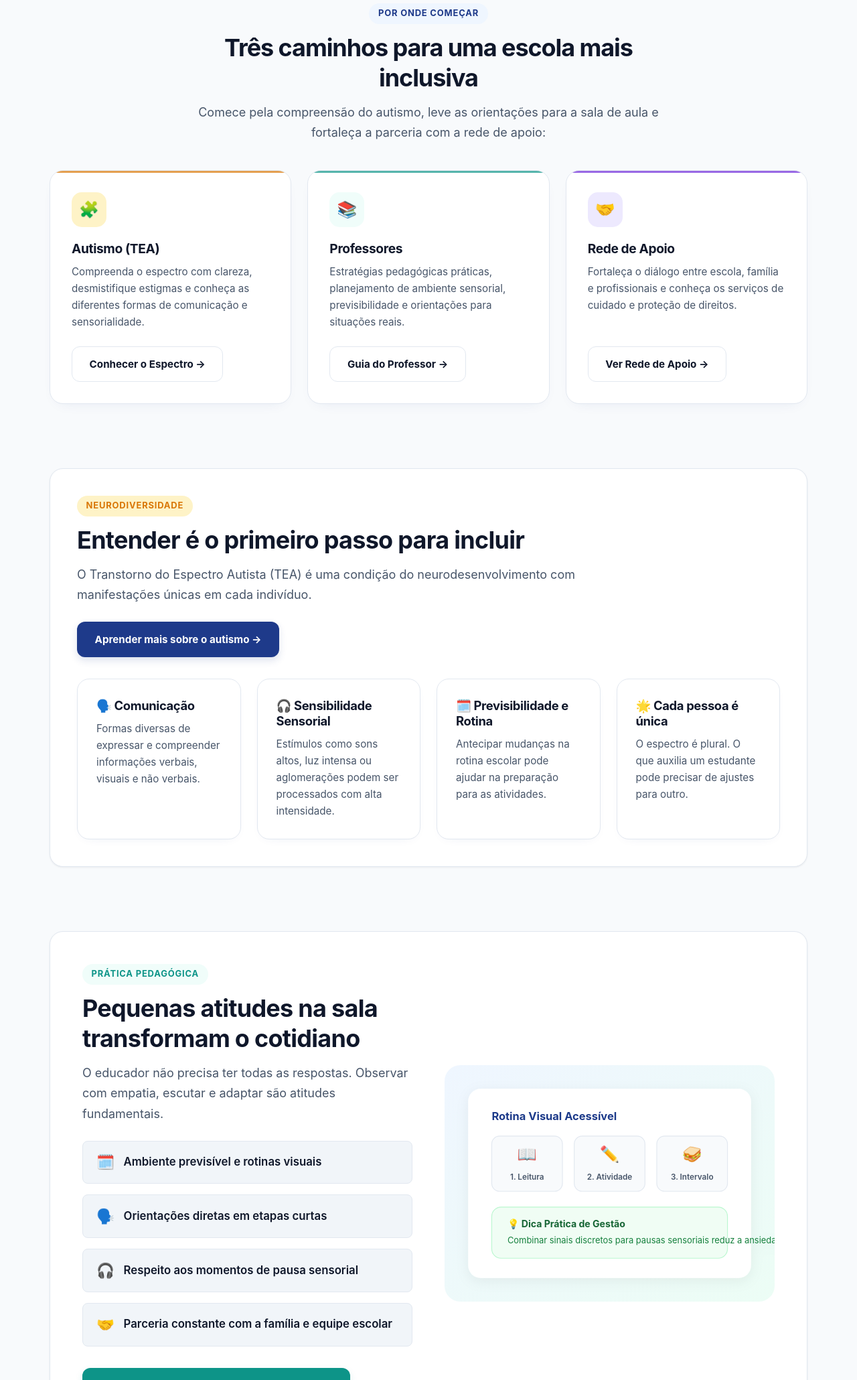
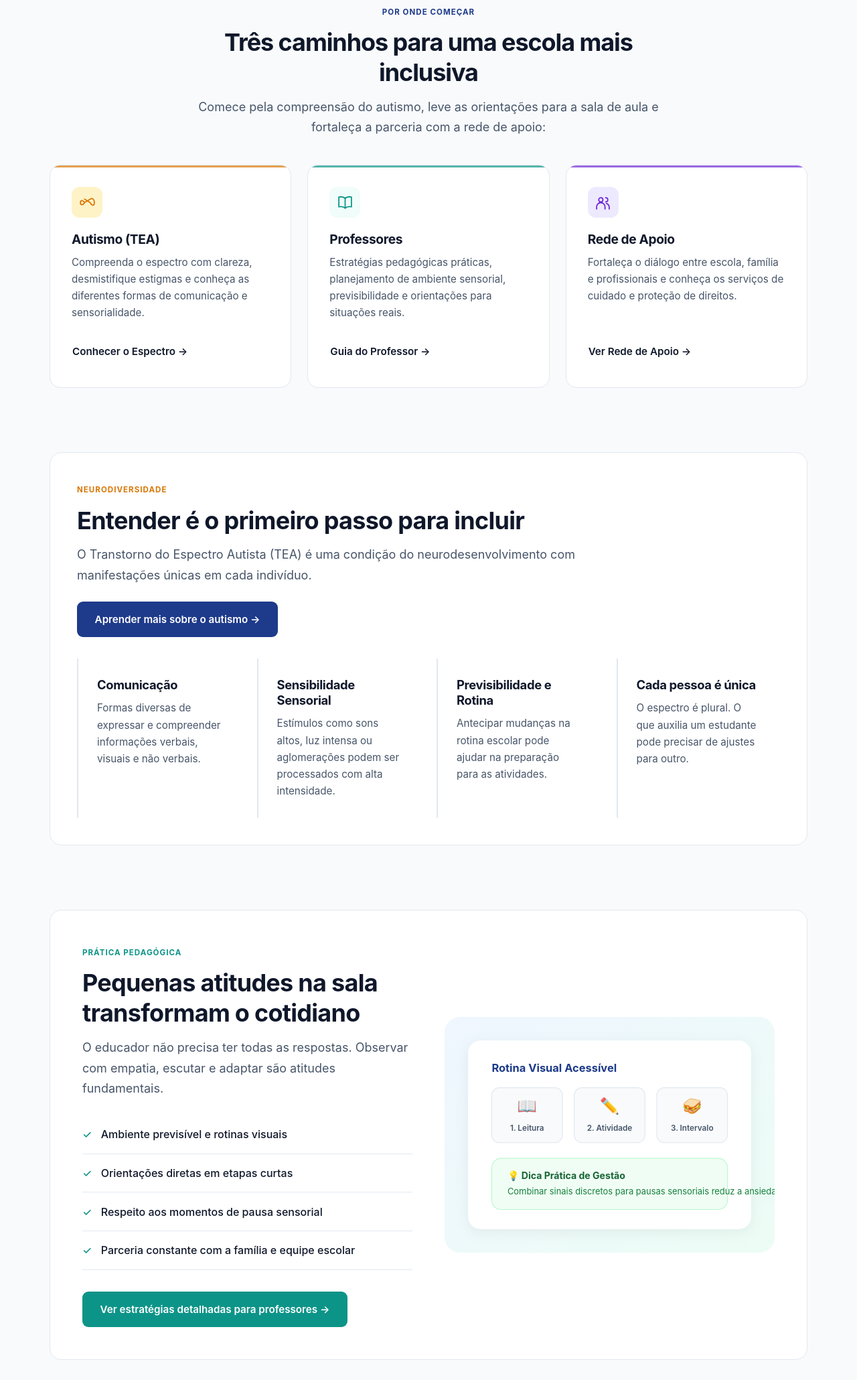
Before and after one commit to Winchestterone13/acolher-educacional, a plain HTML site: page index.html in a window 1280 px wide. Shown: the part 740-2800 px from the top of the page at 67% size. Drawn offline with Linux system fonts and the light colour scheme.

Commit message:
refine visual styling and icons

```diff
--- a/assets/css/refinements.css
+++ b/assets/css/refinements.css
@@ -31,36 +31,37 @@
 }
 .accessibility-toolbar { background: #f8fafc; }
 .hero {
-  border-radius: 26px;
-  background: linear-gradient(125deg, #eff6ff 0%, #f0fdfa 72%, #fef8df 100%);
+  border-radius: 22px;
+  background: linear-gradient(115deg, #eff6ff, #f0fdfa);
   border-color: #e0ecf5;
-  box-shadow: 0 14px 42px -24px rgba(30,58,138,.2), inset 0 0 0 5px rgba(255,255,255,.4);
+  box-shadow: none;
   padding: 3.25rem 2.75rem;
 }
 .hero h1 { line-height: 1.17; letter-spacing: -.04em; }
-.hero .subtitle { background: rgba(255,255,255,.85); box-shadow: 0 2px 6px rgba(30,58,138,.025); }
+.hero .subtitle { background: transparent; box-shadow: none; padding-left: 0; border: 0; }
 .hero .description { max-width: 56ch; }
 .hero-buttons { gap: .75rem; }
-.btn { border-radius: 12px; font-weight: 650; }
-.btn.primary { box-shadow: 0 5px 12px rgba(30,58,138,.14); }
-.btn.secondary { box-shadow: 0 5px 12px rgba(13,148,136,.13); }
+.btn { border-radius: 9px; font-weight: 600; }
+.btn.primary { box-shadow: none; }
+.btn.secondary { box-shadow: none; }
 .btn.outline { background: rgba(255,255,255,.8); }
 .section-header h2 { letter-spacing: -.03em; line-height: 1.25; }
 .section-description { max-width: 68ch; }
 .section-header .section-description { margin-left: auto; margin-right: auto; }
 .audience-card {
-  border-radius: 20px;
+  border-radius: 16px;
   border-color: #e2e8f0;
   padding: 2rem;
-  box-shadow: 0 8px 24px -16px rgba(30,58,138,.16);
+  box-shadow: none;
 }
 .audience-card::before { opacity: .7; height: 3px; }
 .audience-card.amber::before { background: var(--accent-amber); }
 .audience-card.teal::before { background: var(--secondary); }
 .audience-card.purple::before { background: var(--accent-purple); }
-.audience-card .icon-box { border-radius: 15px; width: 52px; height: 52px; }
+.audience-card .icon-box { border-radius: 12px; width: 46px; height: 46px; }
+.icon-box svg { width: 25px; height: 25px; }
 .audience-card .btn { align-self: flex-start; }
-.card, .helpline-card { border-radius: 18px; box-shadow: 0 5px 20px -14px rgba(30,58,138,.2); }
+.card, .helpline-card { border-radius: 14px; box-shadow: none; }
 .card h3, .card h4, .audience-card h3 { letter-spacing: -.02em; }
 .page-nav { border-radius: 16px; }
 .site-footer { background: linear-gradient(180deg,#fff,#f3f8fc); padding-top: 3rem; border-top-color: #dce7f1; }
@@ -74,6 +75,19 @@
 body.high-contrast .audience-card, body.high-contrast .btn.outline,
 body.high-contrast .accessibility-toolbar { background: #fff; border-color: #000; box-shadow: none; }
 body.high-contrast .audience-card::before { background: #000; }
+/* Menos molduras repetidas; títulos e divisores organizam a leitura. */
+.section-badge { background: transparent; border-radius: 0; padding: 0; font-size: .72rem; letter-spacing: .09em; }
+.section-badge.teal, .section-badge.amber, .section-badge.purple { background: transparent; }
+.audience-card:hover { transform: translateY(-2px); box-shadow: 0 8px 22px -16px rgba(30,58,138,.22); }
+.audience-card .btn.outline { padding: .5rem 0; border-color: transparent; background: transparent; border-radius: 0; }
+.audience-card .btn.outline:hover { color: var(--primary); text-decoration: underline; text-underline-offset: 4px; }
+.autism-preview, .teachers-preview { border-radius: 18px; box-shadow: none; }
+.autism-preview .card { background: transparent; border: 0; border-left: 2px solid var(--border); border-radius: 0; }
+.practice-list { gap: 0; }
+.practice-list li { background: transparent; border: 0; border-bottom: 1px solid var(--border); border-radius: 0; padding: .95rem 0; font-size: 1rem; font-weight: 500; }
+.practice-list li .icon { color: var(--secondary); font-size: 1rem; }
+#situacoes-cotidiano .card h4 { line-height: 1.45; }
+:where(a, button, summary):focus-visible { outline: 3px solid var(--primary); outline-offset: 4px; }
 @media (min-width: 769px) and (max-width: 1100px) {
   .site-header { gap: .75rem; }
 }
@@ -92,6 +106,9 @@ body.high-contrast .audience-card::before { background: #000; }
   .hero .subtitle { font-size: .67rem; letter-spacing: .07em; }
   .hero-buttons .btn { flex: 1 1 100%; }
   .audience-card { padding: 1.6rem; }
+  .audience-grid, .cards-grid { grid-template-columns: minmax(0, 1fr); }
+  .helpline-badge { white-space: normal; }
+  .autism-preview, .teachers-preview { padding: 1.5rem; }
   .section { padding-top: 2.25rem; padding-bottom: 2.25rem; }
   .site-footer { padding: 2.5rem 1.5rem 1.75rem; }
   .section[id], .continuation h2 { scroll-margin-top: 13rem; }
--- a/index.html
+++ b/index.html
@@ -78,21 +78,21 @@
 
       <div class="audience-grid">
         <article class="audience-card amber">
-          <div class="icon-box" aria-hidden="true">🧩</div>
+          <div class="icon-box" aria-hidden="true"><svg viewBox="0 0 24 24" fill="none" stroke="currentColor" stroke-width="1.7" stroke-linecap="round" stroke-linejoin="round" focusable="false"><path d="M8 12c-3-5-6-3-6 0s3 5 6 0l8-5c3-2 6 0 6 5s-3 5-6 0L8 7"/></svg></div>
           <h3>Autismo (TEA)</h3>
           <p>Compreenda o espectro com clareza, desmistifique estigmas e conheça as diferentes formas de comunicação e sensorialidade.</p>
           <a href="autismo.html" class="btn outline">Conhecer o Espectro →</a>
         </article>
 
         <article class="audience-card teal">
-          <div class="icon-box" aria-hidden="true">📚</div>
+          <div class="icon-box" aria-hidden="true"><svg viewBox="0 0 24 24" fill="none" stroke="currentColor" stroke-width="1.7" stroke-linecap="round" stroke-linejoin="round" focusable="false"><path d="M12 5v15M3 4c4-1 7 0 9 2 2-2 5-3 9-2v14c-4-1-7 0-9 2-2-2-5-3-9-2Z"/></svg></div>
           <h3>Professores</h3>
           <p>Estratégias pedagógicas práticas, planejamento de ambiente sensorial, previsibilidade e orientações para situações reais.</p>
           <a href="professores.html" class="btn outline">Guia do Professor →</a>
         </article>
 
         <article class="audience-card purple">
-          <div class="icon-box" aria-hidden="true">🤝</div>
+          <div class="icon-box" aria-hidden="true"><svg viewBox="0 0 24 24" fill="none" stroke="currentColor" stroke-width="1.7" stroke-linecap="round" stroke-linejoin="round" focusable="false"><circle cx="9" cy="8" r="3"/><path d="M3 21v-3a6 6 0 0 1 12 0v3M16 5a3 3 0 0 1 0 6M21 21v-3a6 6 0 0 0-4-5"/></svg></div>
           <h3>Rede de Apoio</h3>
           <p>Fortaleça o diálogo entre escola, família e profissionais e conheça os serviços de cuidado e proteção de direitos.</p>
           <a href="#rede-apoio" class="btn outline">Ver Rede de Apoio →</a>
@@ -116,22 +116,22 @@
 
         <div class="cards-grid small">
           <article class="card">
-            <h4>🗣️ Comunicação</h4>
+            <h4>Comunicação</h4>
             <p>Formas diversas de expressar e compreender informações verbais, visuais e não verbais.</p>
           </article>
 
           <article class="card">
-            <h4>🎧 Sensibilidade Sensorial</h4>
+            <h4>Sensibilidade Sensorial</h4>
             <p>Estímulos como sons altos, luz intensa ou aglomerações podem ser processados com alta intensidade.</p>
           </article>
 
           <article class="card">
-            <h4>🗓️ Previsibilidade e Rotina</h4>
+            <h4>Previsibilidade e Rotina</h4>
             <p>Antecipar mudanças na rotina escolar pode ajudar na preparação para as atividades.</p>
           </article>
 
           <article class="card">
-            <h4>🌟 Cada pessoa é única</h4>
+            <h4>Cada pessoa é única</h4>
             <p>O espectro é plural. O que auxilia um estudante pode precisar de ajustes para outro.</p>
           </article>
         </div>
@@ -148,10 +148,10 @@
             O educador não precisa ter todas as respostas. Observar com empatia, escutar e adaptar são atitudes fundamentais.
           </p>
           <ul class="practice-list">
-            <li><span class="icon">🗓️</span> Ambiente previsível e rotinas visuais</li>
-            <li><span class="icon">🗣️</span> Orientações diretas em etapas curtas</li>
-            <li><span class="icon">🎧</span> Respeito aos momentos de pausa sensorial</li>
-            <li><span class="icon">🤝</span> Parceria constante com a família e equipe escolar</li>
+            <li><span class="icon" aria-hidden="true">✓</span> Ambiente previsível e rotinas visuais</li>
+            <li><span class="icon" aria-hidden="true">✓</span> Orientações diretas em etapas curtas</li>
+            <li><span class="icon" aria-hidden="true">✓</span> Respeito aos momentos de pausa sensorial</li>
+            <li><span class="icon" aria-hidden="true">✓</span> Parceria constante com a família e equipe escolar</li>
           </ul>
           <a href="professores.html" class="btn secondary">Ver estratégias detalhadas para professores →</a>
         </div>
@@ -173,22 +173,22 @@
 
       <div class="cards-grid medium">
         <article class="card">
-          <h4>🔊 Barulho excessivo incomodando</h4>
+          <h4>Barulho excessivo incomodando</h4>
           <p>Permita pausas em locais mais calmos, incentive o uso de abafadores de ruído e ofereça um momento de autorregulação.</p>
         </article>
 
         <article class="card">
-          <h4>🧩 Dificuldade com mudanças imprevistas</h4>
+          <h4>Dificuldade com mudanças imprevistas</h4>
           <p>Antecipe transições sempre que possível, com avisos visuais e tempo de preparação adequado às necessidades do estudante.</p>
         </article>
 
         <article class="card">
-          <h4>🤝 Colega se isolando nos intervalos</h4>
+          <h4>Colega se isolando nos intervalos</h4>
           <p>Faça convites gentis sem pressionar. Proponha atividades estruturadas ou em pequenos grupos com temas de interesse mútuo.</p>
         </article>
 
         <article class="card">
-          <h4>💬 Não saber como pedir ajuda</h4>
+          <h4>Não saber como pedir ajuda</h4>
           <p>Combine sinais discretos com o estudante (um cartão colorido, um bilhete ou gesto combinado) para avisar quando precisar de apoio.</p>
         </article>
       </div>
```
Also changed, not shown: autismo.html (+2 -2 lines), professores.html (+2 -2 lines).
